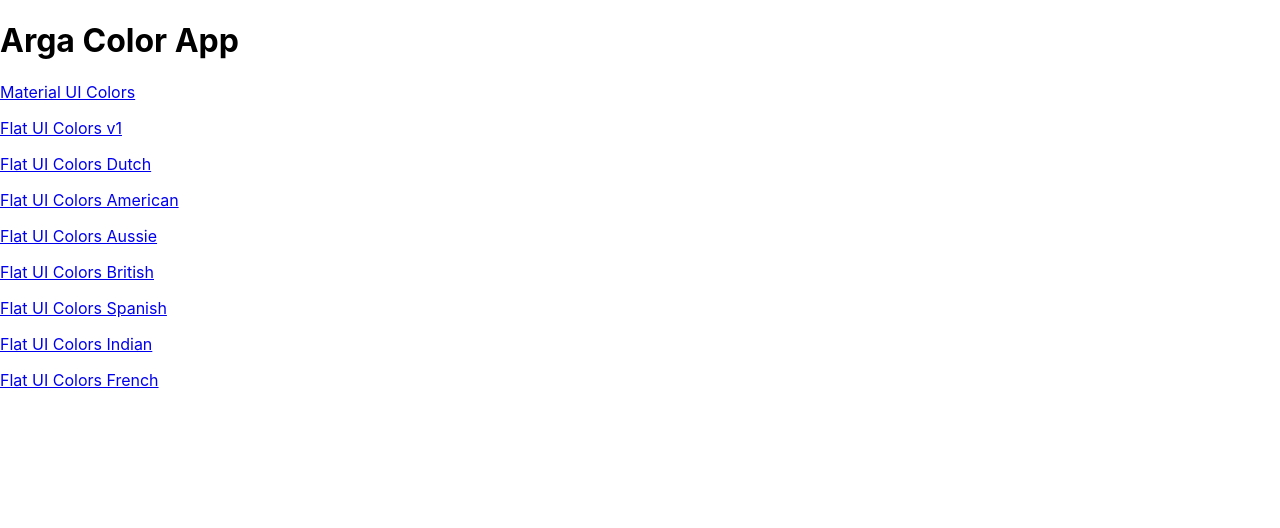
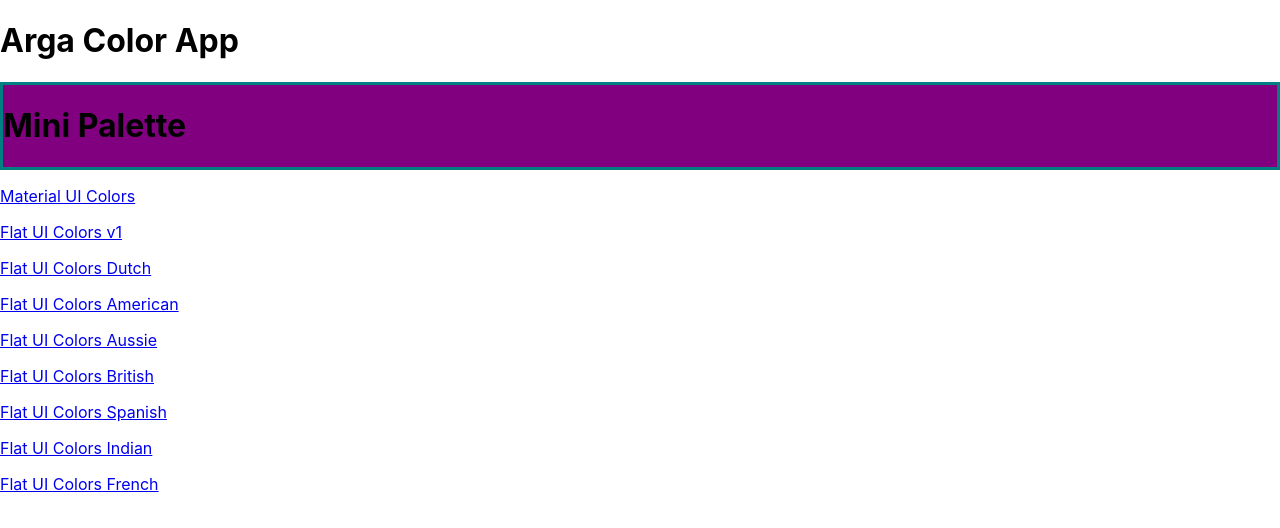
Before and after one commit to argadipa/arga-color-app, a React (Create React App) app: page / in a window 1280 px wide. Shown: the top 528 px of the page. Built offline with nearby package versions, Linux system fonts and the light colour scheme.

Commit message:
Add styles with withStyles from Material UI with some sample.

```diff
--- a/package.json
+++ b/package.json
@@ -5,6 +5,7 @@
   "dependencies": {
     "@material-ui/core": "^4.9.4",
     "@material-ui/icons": "^4.9.1",
+    "@material-ui/styles": "^4.9.0",
     "@popperjs/core": "^2.0.6",
     "@testing-library/jest-dom": "^4.2.4",
     "@testing-library/react": "^9.4.0",
--- a/src/App.js
+++ b/src/App.js
@@ -13,7 +13,6 @@
     };
 
     render() {
-        console.log(generatePalette(seedColors[4]));
         return (
             <Switch>
                 <Route
--- /dev/null
+++ b/src/MiniPalette.js
@@ -0,0 +1,31 @@
+import React from 'react';
+import { withStyles } from '@material-ui/styles';
+
+const styles = {
+    main: {
+        backgroundColor: 'purple',
+        border: '3px solid teal'
+    },
+    secondary: {
+        backgroundColor: "pink",
+        "& h1": {
+            color: "white",
+            "& span": {
+                backgroundColor: "yellow"
+            }
+        }
+    }
+}
+
+const MiniPalette = (props) => {
+    const { classes } = props;
+    console.log(classes);
+
+    return (
+        <div className={classes.main}>
+            <h1>Mini Palette</h1>
+        </div>
+    );
+};
+
+export default  withStyles(styles)(MiniPalette);
--- a/src/PaletteList.js
+++ b/src/PaletteList.js
@@ -1,4 +1,5 @@
 import React, { Component } from "react";
+import MiniPalette from './MiniPalette';
 import { Link } from "react-router-dom";
 
 class PaletteList extends Component {
@@ -7,6 +8,7 @@
         return (
             <div>
                 <h1>Arga Color App</h1>
+                <MiniPalette />
                 {palettes.map(palette => (
                     <p>
                         <Link to={`palette/${palette.id}`}>
```
